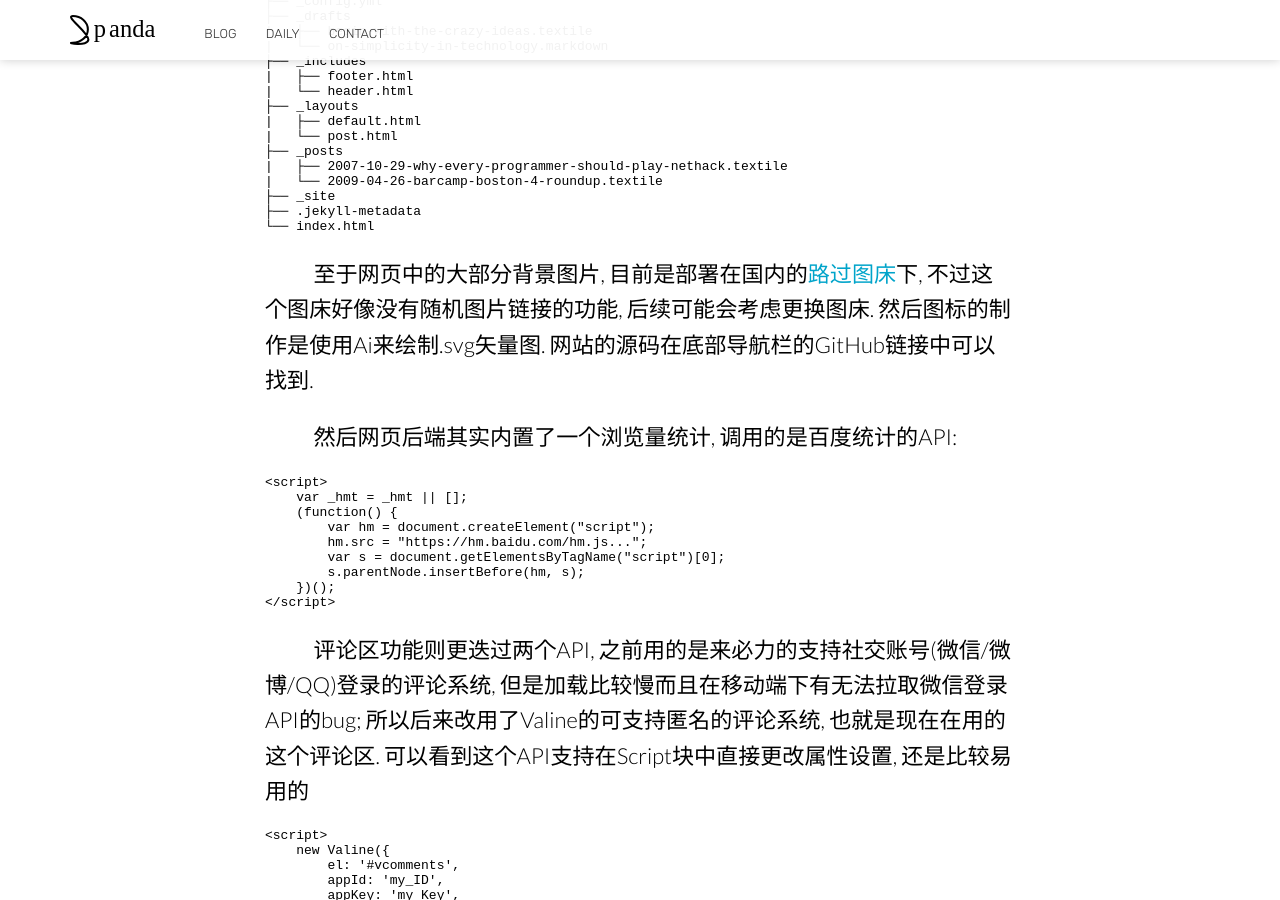
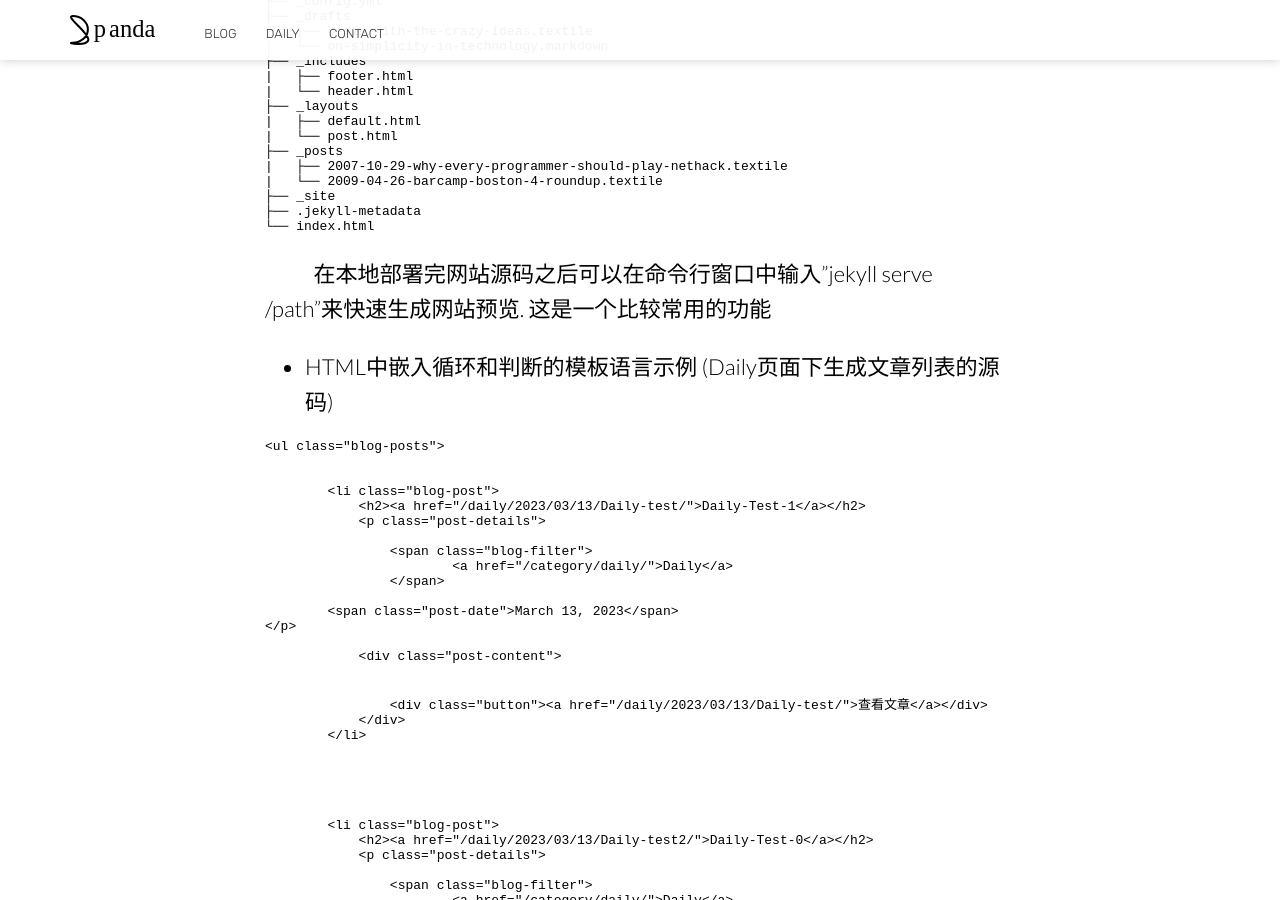
Before and after one commit to pandacase/pandacase.github.io, a Jekyll site: the page built from _posts/2023-03-11-pandaBlog.md, in a window 1280 px wide and 900 px high, scrolled down 3698 px. Built offline with Jekyll 4.4.1, drawn with Linux system fonts in a browser that asks for light colours; nearby versions of some CDN libraries; comment, search, counter and statistics services are not loaded; some of the changed text lies outside the part shown.

Commit message:
Update 2023-03-11-pandaBlog.md

````diff
--- a/_posts/2023-03-11-pandaBlog.md
+++ b/_posts/2023-03-11-pandaBlog.md
@@ -9,7 +9,7 @@ image: https://s1.ax1x.com/2023/03/14/pplBuvj.jpg
 
 &emsp;&emsp; 在22年下半年通过某些渠道看到了一个不认识的同学的博客网站 [Stalo's Blog](https://jin-yuhan.github.io/) 点进去后被好看的UI和动画效果震撼到了, 所以就萌生了想自己也建一个网站的想法.
 
-之后翻了很多中大学长的博客网站, 发现网站的功能主要有如下几种:
+* 之后翻了很多中大学长的博客网站, 发现网站的功能主要有如下几种:
 
 1. 发表文章
 2. 在线留言
@@ -49,7 +49,7 @@ image: https://s1.ax1x.com/2023/03/14/pplBuvj.jpg
 
 &emsp;&emsp; 所以最后决定学习Jekyll文档内的语法, 然后寻找一个合适的模板部署到本地进行魔改来作为自己的首个网站
 
-&emsp;&emsp; [Jekyll中文文档](http://jekyllcn.com/)
+&emsp;&emsp; [Jekyll中文文档](http://jekyllcn.com/) ; [Jekyll主题网站](http://jekyllthemes.org/) ; [Jekyll搭建网站视频教程](https://www.bilibili.com/video/BV14x411t7ZU/?spm_id_from=333.337.search-card.all.click&vd_source=b28430db60598e621699d43d247ca257)
 
 &emsp;&emsp; 在官方文档中可以看到Jekyll部署出来的网页目录结构还是非常人性化的, 对文章的管理非常方便. 模板语言允许在HTML中加入判断和循环语句, 而且集成了很多网页变量可以直接调用, 整个网页的开发思路变得清晰很多
 
@@ -73,7 +73,28 @@ image: https://s1.ax1x.com/2023/03/14/pplBuvj.jpg
 └── index.html
 ```
 
-&emsp;&emsp; 至于网页中的大部分背景图片, 目前是部署在国内的[路过图床](https://imgse.com/)下, 不过这个图床好像没有随机图片链接的功能, 后续可能会考虑更换图床. 然后图标的制作是使用Ai来绘制.svg矢量图. 网站的源码在底部导航栏的GitHub链接中可以找到.
+&emsp;&emsp; 在本地部署完网站源码之后可以在命令行窗口中输入"jekyll serve /path"来快速生成网站预览. 这是一个比较常用的功能
+
+* HTML中嵌入循环和判断的模板语言示例 (Daily页面下生成文章列表的源码)
+
+```HTML
+<ul class="blog-posts">
+    {% for post in site.posts %}
+        {% if post.categories[0] == "Daily" %}
+        <li class="blog-post">
+            <h2><a href="{% include relative-src.html src=post.url %}">{{ post.title }}</a></h2>
+            {% include post-title.html post=post %}
+            <div class="post-content">
+                {{ post.excerpt }}
+                <div class="button"><a href="{% include relative-src.html src=post.url %}">查看文章</a></div>
+            </div>
+        </li>
+        {% endif %}
+    {% endfor %}
+</ul>
+```
+
+&emsp;&emsp; 至于网页中的大部分背景图片, 目前是部署在国内的[路过图床](https://imgse.com/)下, 不过这个图床好像没有随机图片链接的功能, 后续可能会考虑更换图床. 然后图标的制作是使用Ai来绘制.svg矢量图. 完整的源码在底部导航栏的GitHub链接中可以找到.
 
 &emsp;&emsp; 然后网页后端其实内置了一个浏览量统计, 调用的是百度统计的API:
 
@@ -89,7 +110,7 @@ image: https://s1.ax1x.com/2023/03/14/pplBuvj.jpg
 </script>
 ```
 
-&emsp;&emsp; 评论区功能则更迭过两个API, 之前用的是来必力的支持社交账号(微信/微博/QQ)登录的评论系统, 但是加载比较慢而且在移动端下有无法拉取微信登录API的bug; 所以后来改用了Valine的可支持匿名的评论系统, 也就是现在在用的这个评论区. 可以看到这个API支持在Script块中直接更改属性设置, 还是比较易用的
+&emsp;&emsp; 评论区功能则更迭过两个API, 之前用的是来必力的支持社交账号(微信/微博/QQ)登录的评论系统, 但是加载比较慢而且在移动端下有无法拉取微信登录API的bug; 所以后来改用了Valine的可支持匿名的评论系统, 也就是现在在用的这个评论区. 可以看到这个API支持在Script块中直接更改属性设置, 还是比较易用的. 具体的配置信息可以查看 [Valine快速开始](https://valine.js.org/quickstart.html)
 
 ```HTML
 <script>
@@ -104,3 +125,7 @@ image: https://s1.ax1x.com/2023/03/14/pplBuvj.jpg
     })
 </script>
 ```
+
+&emsp;&emsp; 网站最后是部署在GitHub Pages下, 之后如果内容更新多了可能会考虑自己租用域名来做映射
+
+&emsp;&emsp; 至此, pandaBlog就初步完成啦! 作为本站的第一篇文章, 写的有亿点啰嗦hh. 感谢你阅读到这里, 留个评论再走吧~
````
